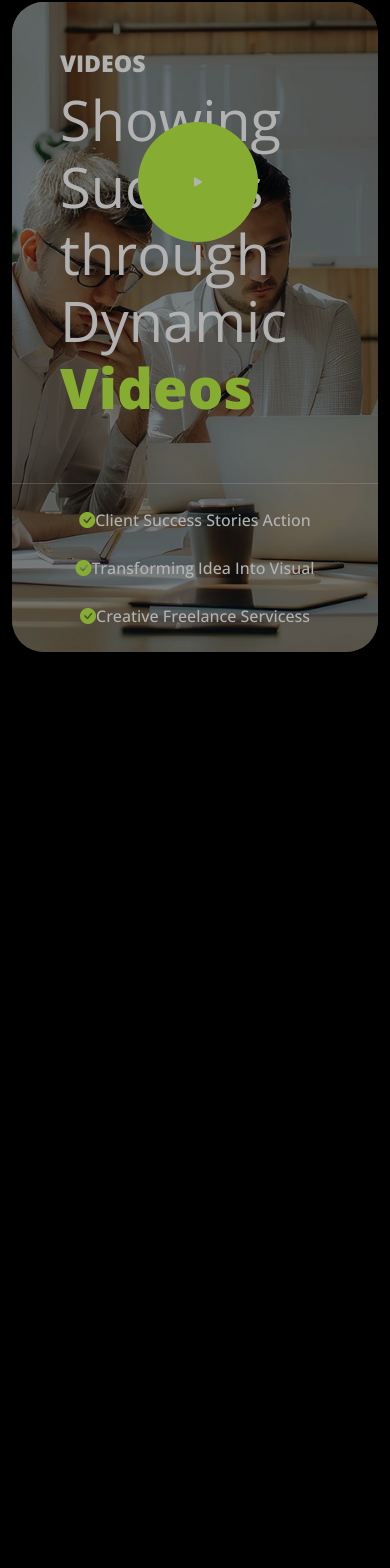
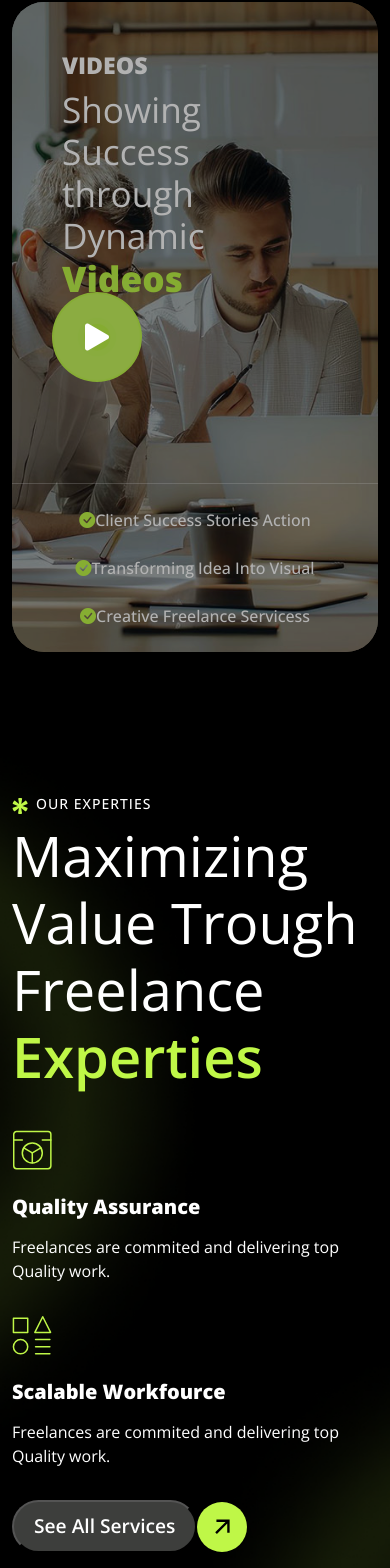
Before and after one commit to lochinbek9/my-portfolio-react, a React (Vite) app: page / in a window 390 px wide. Shown: the part 6058-7626 px from the top of the page. Before the commit the page ends 6758 px from the top, so only its background shows below. Built offline with nearby package versions, Linux system fonts and the light colour scheme.

Commit message:
expertise section added

```diff
--- a/src/components/Pages/Index.jsx
+++ b/src/components/Pages/Index.jsx
@@ -32,6 +32,9 @@ import whatIcon1 from "./../../assets/img/icon-what-we-1.svg"
 import whatIcon2 from "./../../assets/img/icon-what-we-2.svg"
 import whatIcon3 from "./../../assets/img/icon-what-we-3.svg"
 import whatIcon4 from "./../../assets/img/icon-what-we-4.svg"
+import expertiseIcon01 from "./../../assets/img/icon-expertise-1.svg"
+import expertiseIcon02 from "./../../assets/img/icon-expertise-2.svg"
+import expertise from "./../../assets/img/expertise-image.png"
 
 function Index() {
   return (
@@ -326,6 +329,53 @@ function Index() {
           </div>
         </div>
       </div>
+
+      <div className='large-section'>
+        <div className='container my-5 py-5 expertise-section'>
+          <div className='row align-items-center g-5'>
+            <div className='col-lg-6'>
+              <div className='section-title'>
+                <h5>
+                  <img src={titleShape} alt="" className='img-fluid me-2' />
+                  Our Experties
+                </h5>
+                <h2>Maximizing Value Trough Freelance <span>Experties</span></h2>
+              </div>
+
+              <div className="row mt-4 g-3">
+                  <div className="col-md-6">
+                    <div className="expertise-box">
+                      <div className="expertise-icon mb-4">
+                        <img src={expertiseIcon01} alt="" />
+                      </div>
+                      <h5 className='fw-bold mb-3'>Quality Assurance</h5>
+                      <p>Freelances are commited and delivering top Quality work. </p>
+                    </div>
+                  </div>
+
+                  <div className="col-md-6">
+                    <div className="expertise-box">
+                      <div className="expertise-icon mb-4">
+                        <img src={expertiseIcon02} alt="" />
+                      </div>
+                      <h5 className='fw-bold mb-3'>Scalable Workfource</h5>
+                      <p>Freelances are commited and delivering top Quality work. </p>
+                    </div>
+                  </div>
+
+                  <div className="btn-1">
+                    <button>See All Services</button>
+                    <img src={btnArrow}/>
+                  </div>
+              </div>
+            </div>
+
+            <div className="col-lg-6 mt-5 mt-xl-0">
+              <img src={expertise} className='img-fluid' alt="" />
+            </div>
+          </div>
+        </div>
+      </div>
     </>
   )
 }
--- a/src/index.css
+++ b/src/index.css
@@ -549,6 +549,7 @@ img{
     position: absolute;
     right: 120px;
     top: 120px;
+    cursor: pointer;
 }
 
 .play-btn::before, .play-btn::after{
@@ -556,6 +557,61 @@ img{
     position: absolute;
     top: -30%;
     left: -30%;
+    width: 160%;
+    height: 160%;
+    border: 50px solid #ffffff1a;
+    border-radius: 50%;
+    transform: scale(0.6);
+    animation: border-zoom 1.2s infinite linear ;
 }
 
+.play-btn::after{
+    animation: 0.3s;
+}
+
+.play-btn i{
+    font-size: 3rem;
+    z-index: 3;
+    position: relative;
+}
+
+@keyframes border-zoom {
+    100%{
+        transform: scale(1);
+        opacity: 0;
+    }
+}
+
+@media only screen and (max-width: 1199px) {
+    .banner-title h2{
+        width: 80%;
+    }
+    .play-btn{
+        width: 90px;
+        height: 90px;
+    }
+}
+
+@media only screen and (max-width: 991px) {
+    .banner-title{
+        padding: 50px !important;
+        width: 90%;
+    }
+    .banner-title h2{
+        width: 100%;
+    }
+    .play-btn{
+        left: 40px;
+        top: 350px;
+    }
+}
+
+@media only screen and (max-width: 767px){
+    .banner-title h2{
+        font-size: 2.2rem;
+    }
+    .play-btn{
+        top: 290px;
+    }
+}
 /*End-What We Do */
```
